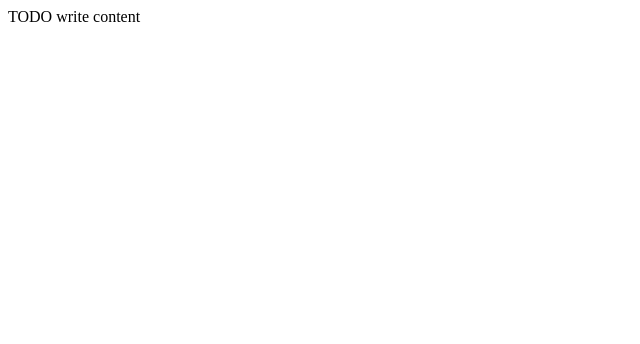
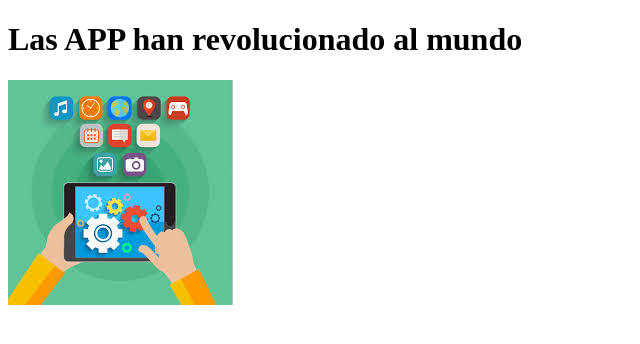
Before and after one commit to ss-1014/proyectoss, a website: page public_html/index.html in a window 1280 px wide. Shown: the whole page, without its empty margins (0-640 px from the left). Drawn offline with Linux system fonts and the light colour scheme.

Commit message:
Agregando_imagen_a_archivo_html

```diff
--- a/public_html/index.html
+++ b/public_html/index.html
@@ -11,6 +11,7 @@ and open the template in the editor.
         <meta name="viewport" content="width=device-width, initial-scale=1.0">
     </head>
     <body>
-        <div>TODO write content</div>
+        <h1>Las APP han revolucionado al mundo</h1>
+        <img src="imagenes_html/4.jpg" width="225" height="225" alt="4"/>
     </body>
 </html>
```
